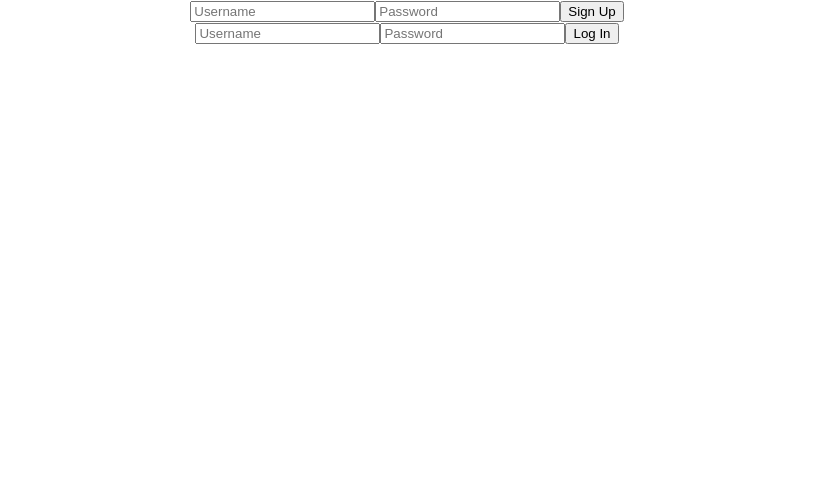
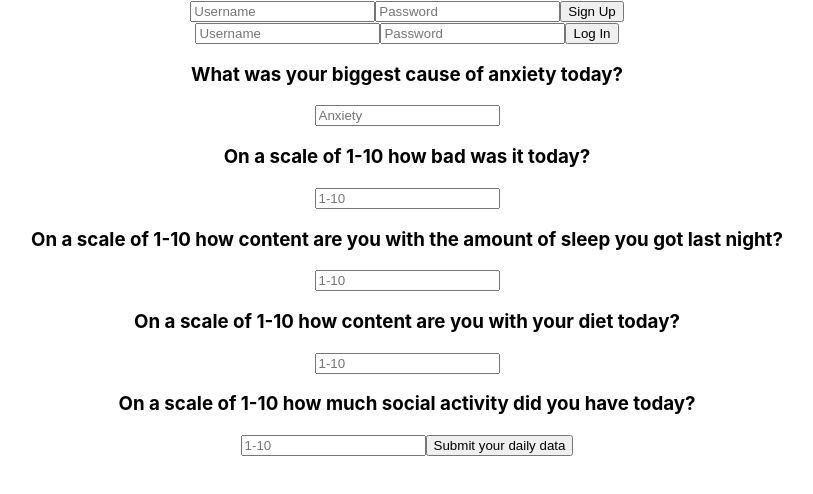
Before and after one commit to crisleiva/Bridger-Client, a React (Create React App) app: page / in a window 1280 px wide. Shown: the top 494 px of the page, without its empty margins (233-1046 px from the left). Built offline with nearby package versions, Linux system fonts and the light colour scheme.

Commit message:
basic forms built

```diff
--- /dev/null
+++ b/src/AnxietyForm.js
@@ -0,0 +1,38 @@
+import React from 'react'
+
+class AnxietyForm extends React.Component {
+  state = {
+    anxietyType: '',
+    anxietyRating: '',
+    sleep: '',
+    diet: '',
+    socialActivity: ''
+  }
+
+dailyChangeHandler = () => {
+
+}
+
+
+  render(){
+    return (
+      <div>
+        <form onSubmit={console.log}>
+        <h3>What was your biggest cause of anxiety today?</h3>
+        <input type="text" name="anxietyType" placeholder="Anxiety" onChange={this.dailyChangeHandler} value={this.state.anxietyType}/>
+        <h3>On a scale of 1-10 how bad was it today?</h3>
+        <input type="text" name="anxietyRating" placeholder="1-10" onChange={this.dailyChangeHandler} value={this.state.anxietyRating}/>
+        <h3>On a scale of 1-10 how content are you with the amount of sleep you got last night?</h3>
+        <input type="text" name="sleep" placeholder="1-10" onChange={this.dailyChangeHandler} value={this.state.sleep}/>
+        <h3>On a scale of 1-10 how content are you with your diet today?</h3>
+        <input type="text" name="diet" placeholder="1-10" onChange={this.dailyChangeHandler} value={this.state.diet}/>
+        <h3>On a scale of 1-10 how much social activity did you have today?</h3>
+        <input type="text" name="socialActivity" placeholder="1-10" onChange={this.dailyChangeHandler} value={this.state.socialActivity}/>
+        <input type="submit" value="Submit your daily data"/>
+        </form>
+      </div>
+    )
+  }
+}
+
+export default AnxietyForm;
--- a/src/App.js
+++ b/src/App.js
@@ -2,6 +2,7 @@ import React, { Component } from 'react';
 import './App.css';
 import SignUp from './SignUp'
 import LogIn from './LogIn'
+import AnxietyForm from './AnxietyForm'
 
 class App extends Component {
   render() {
@@ -9,6 +10,7 @@ class App extends Component {
       <div className="App">
         <SignUp />
         <LogIn />
+        <AnxietyForm />
       </div>
     );
   }
```
